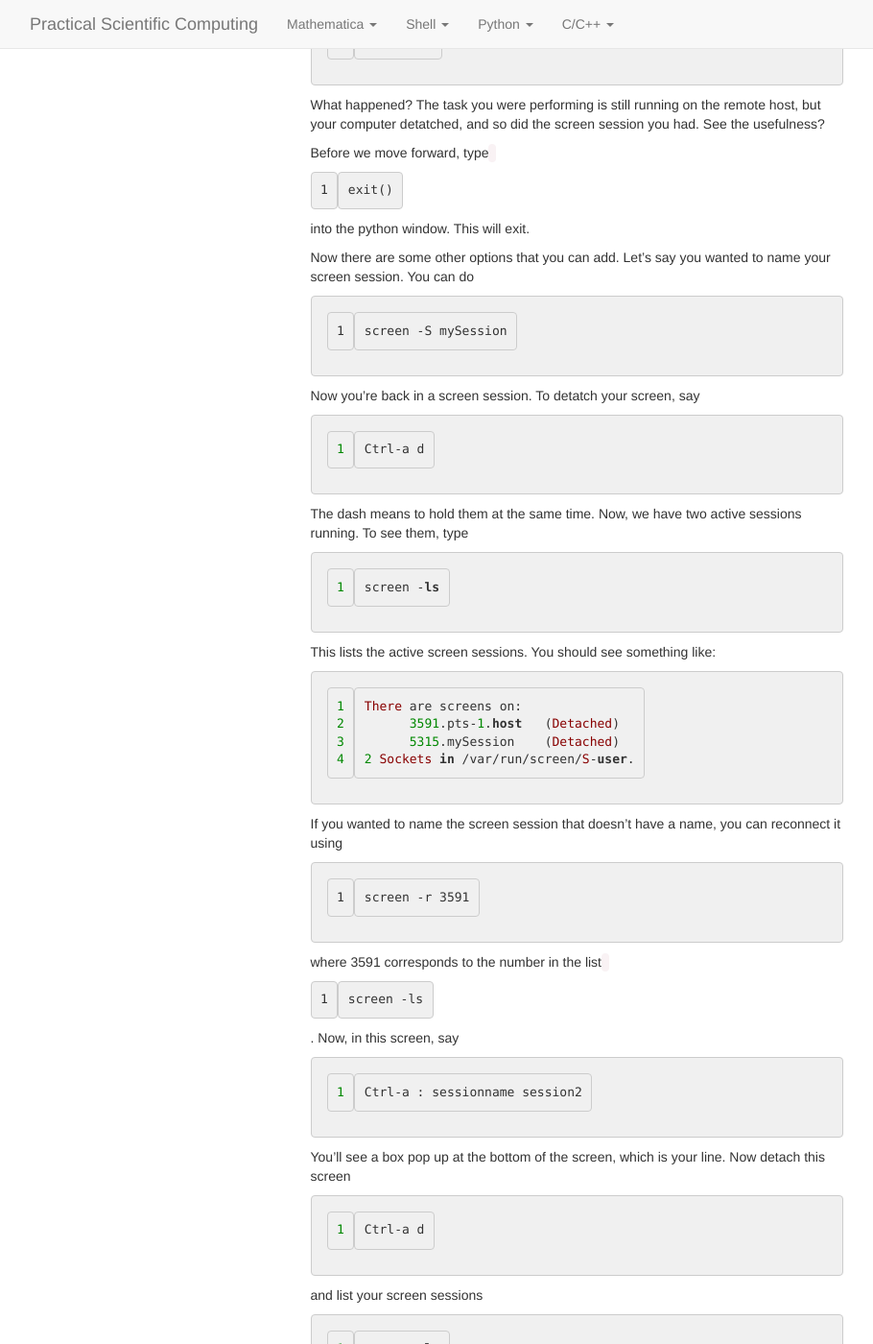
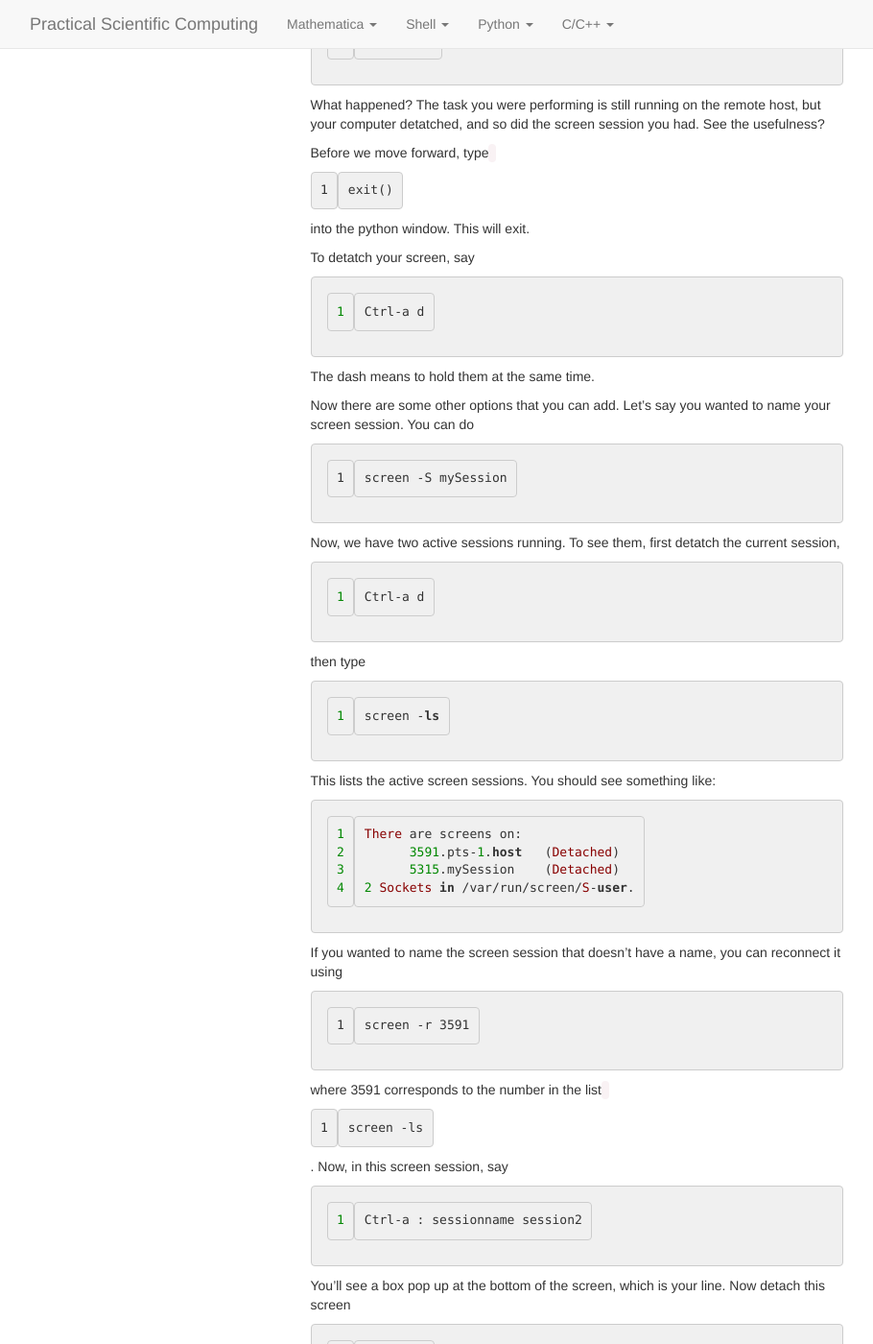
Before and after one commit to practical-scientific-computing/practical-scientific-computing.github.io, a Jekyll site: the page built from shell/02-remote-access.md, in a window 1280 px wide and 1400 px high, scrolled down 6563 px. Shown: the whole window at 96% size, without its empty margins (39-949 px from the left). Built offline with Jekyll 4.4.1, drawn with Linux system fonts in a browser that asks for light colours; nearby versions of some CDN libraries.

Commit message:
more clarification fixes to 02

````diff
--- a/shell/02-remote-access.md
+++ b/shell/02-remote-access.md
@@ -193,6 +193,14 @@ What happened? The task you were performing is still running on the remote host,
 
 Before we move forward, type `exit()` into the python window. This will exit.
 
+To detatch your screen, say
+
+```
+Ctrl-a d
+```
+
+The dash means to hold them at the same time.
+
 Now there are some other options that you can add. Let's say you wanted to name your screen session. You can do
 
 
@@ -200,13 +208,14 @@ Now there are some other options that you can add. Let's say you wanted to name
 screen -S mySession
 ```
 
-Now you're back in a screen session. To detatch your screen, say
+
+Now, we have two active sessions running. To see them, first detatch the current session,
 
 ```
 Ctrl-a d
 ```
 
-The dash means to hold them at the same time. Now, we have two active sessions running. To see them, type
+then type
 
 ```
 screen -ls
@@ -226,7 +235,7 @@ If you wanted to name the screen session that doesn't have a name, you can recon
 ```
 screen -r 3591
 ```
-where 3591 corresponds to the number in the list `screen -ls`. Now, in this screen, say
+where 3591 corresponds to the number in the list `screen -ls`. Now, in this screen session, say
 
 ```
 Ctrl-a : sessionname session2
````
